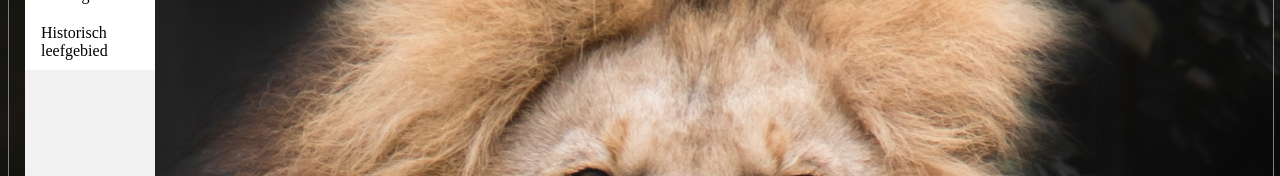
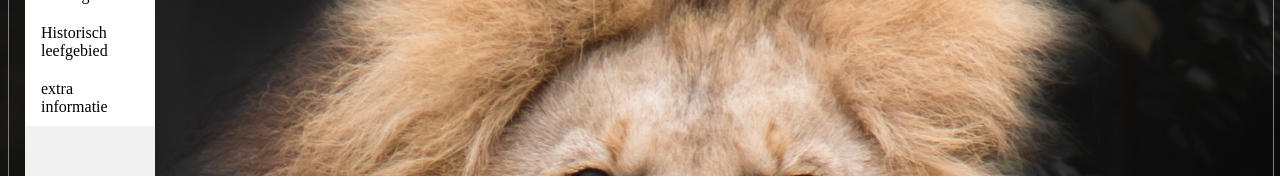
Before and after one commit to GijsFR/GijsFR.github.io, a plain HTML site: page index.html in a window 1280 px wide. Shown: the part 275-451 px from the top of the page. Drawn offline with Linux system fonts and the light colour scheme.

Commit message:
Update index.html

```diff
--- a/index.html
+++ b/index.html
@@ -88,6 +88,7 @@ background-size: cover;
   <li><a href="Communicatie1.html">Communicatie</a></li>
   <li><a href="filmpjevanleeuwen.html">Het Jagen</a></li>
   <li> <a href="Tabel1.html"> Historisch leefgebied </a> </li>
+	<li> <a href="https://nl.wikipedia.org/wiki/Leeuw_(dier)"> extra informatie </a>
 </ul>
 </nav>
 
```
